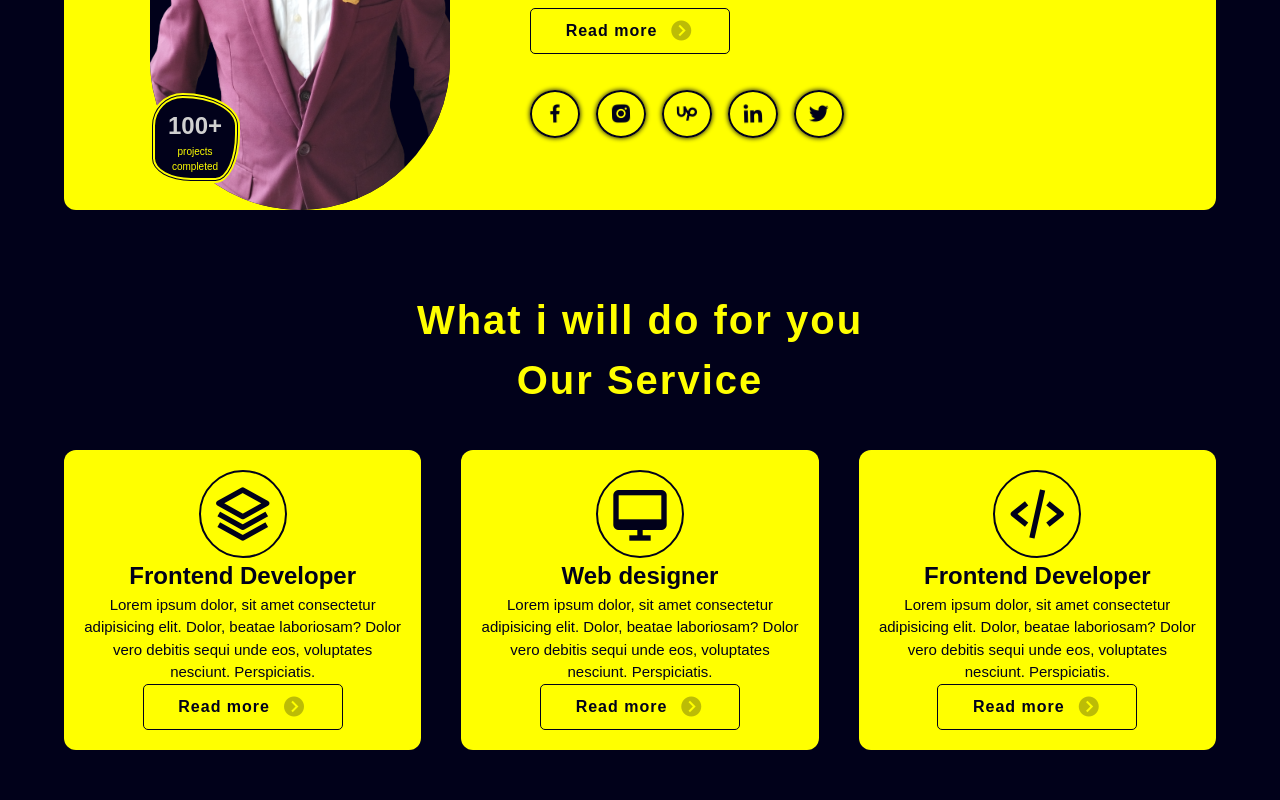
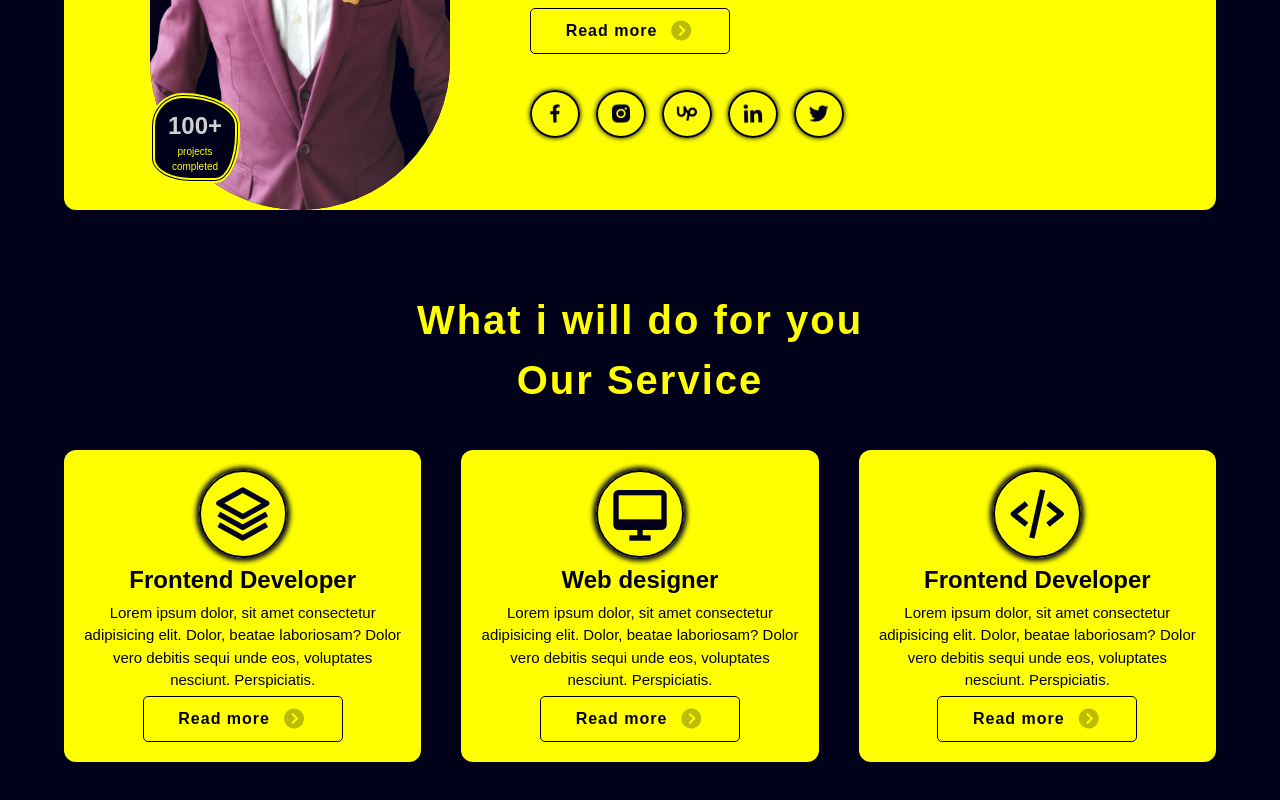
Before and after one commit to Peter-John433/peter-john-portfolio, a Vue app: page / in a window 1280 px wide. Shown: the part 1203-2003 px from the top of the page. Built offline with nearby package versions, Linux system fonts and the light colour scheme.

Commit message:
service update

```diff
--- a/src/components/Service.vue
+++ b/src/components/Service.vue
@@ -9,7 +9,7 @@
             </div>
 
             <div class="section-service flex justify-center items-center mt-10 gap-x-10">
-                <div class="service-icon-cont flex flex-col justify-between items-center text-center bg-[yellow] text-[#01011a] p-5 rounded-xl">
+                <div class="service-icon-cont flex flex-col justify-between items-center text-center bg-[yellow] text-[#01011a] p-5 rounded-xl gap-y-1">
                     <i class='bx bx-layer service-icon' ></i>
                     <h3 class="text-[#01011a] text-[1.5rem]">
                         Frontend Developer
@@ -24,7 +24,7 @@
                     </div>
                 </div>
 
-                <div class="service-icon-cont flex flex-col justify-between items-center text-center bg-[yellow] text-[#01011a] p-5 rounded-xl">
+                <div class="service-icon-cont flex flex-col justify-between items-center text-center bg-[yellow] text-[#01011a] p-5 rounded-xl gap-y-1">
                     <i class='bx bx-desktop service-icon' ></i>
                     <h3 class="text-[#01011a] text-[1.5rem]">
                         Web designer
@@ -39,7 +39,7 @@
                     </div>
                 </div>
 
-                <div class="service-icon-cont flex flex-col justify-between items-center text-center bg-[yellow] text-[#01011a] p-5 rounded-xl">
+                <div class="service-icon-cont flex flex-col justify-between gap-y-1 items-center text-center bg-[yellow] text-[#01011a] p-5 rounded-xl">
                     <i class='bx bx-code-alt service-icon' ></i>
                     <h3 class="text-[01011a] text-[1.5rem]">
                         Frontend Developer
@@ -68,6 +68,13 @@
     border: 2px solid #01011a;
     border-radius: 100%;
     padding: 10px;
+    box-shadow: 0 0 5px 3px #01011a;
+  }
+  .service-icon-cont{
+     transition: all 500ms ease-in-out;
+  }
+  .service-icon-cont:hover{
+     transform: translateY(-.7rem);
   }
 
   .btn-box{
```
